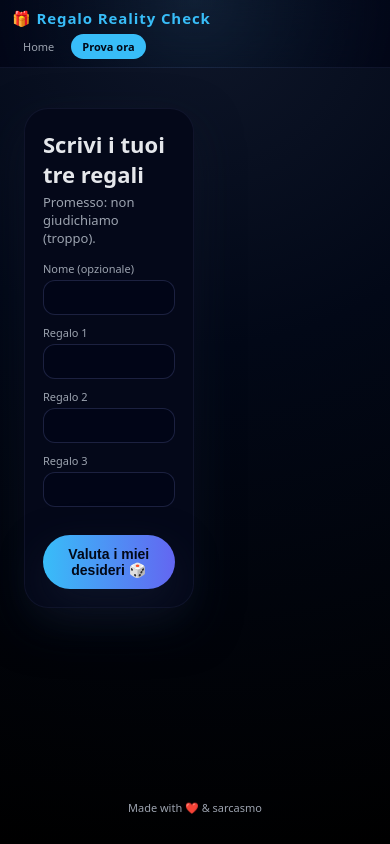
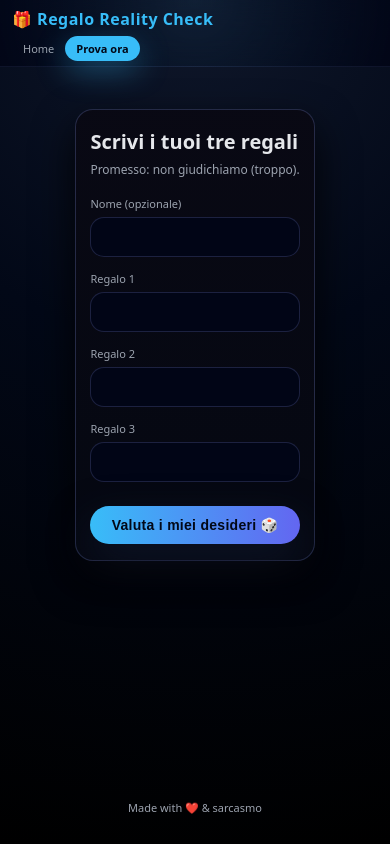
Before and after one commit to ManuelSpoladore/regalorealitycheck, a React (Vite) app: page /play in a window 390 px wide. Built offline with nearby package versions, Linux system fonts and the light colour scheme.

Commit message:
sistemato

```diff
--- a/src/App.css
+++ b/src/App.css
@@ -25,6 +25,8 @@ body {
   color: var(--text);
   min-height: 100vh;
 }
+
+/* ================== BASE LAYOUT ================== */
 
 .app {
   min-height: 100vh;
@@ -79,8 +81,8 @@ body {
 
 .main {
   flex: 1;
-  padding: 40px 24px 32px;
-  max-width: 1080px;
+  padding: 60px 24px 48px;
+  max-width: 1180px;
   margin: 0 auto;
 }
 
@@ -91,7 +93,7 @@ body {
   color: var(--muted);
 }
 
-/* Home */
+/* ================== HERO SECTION ================== */
 
 .hero {
   display: grid;
@@ -121,7 +123,7 @@ body {
   align-items: center;
   justify-content: center;
   margin-top: 18px;
-  padding: 11px 22px;
+  padding: 12px 26px;
   border-radius: 999px;
   background: linear-gradient(to right, var(--accent), #6366f1);
   color: #020817;
@@ -129,7 +131,7 @@ body {
   border: none;
   cursor: pointer;
   text-decoration: none;
-  font-size: 14px;
+  font-size: 15px;
   box-shadow: 0 16px 40px rgba(15, 23, 42, 0.8);
   transition: var(--transition);
 }
@@ -171,77 +173,85 @@ body {
   font-size: 11px;
 }
 
-/* Form & Results */
+/* ================== FORM & RESULTS ================== */
 
 .form-section {
   display: grid;
-  grid-template-columns: 1.6fr 1.4fr;
-  gap: 24px;
+  grid-template-columns: 1.8fr 1.2fr;
+  gap: 36px;
   align-items: flex-start;
 }
 
 .form-card,
 .results-card {
-  background: rgba(5, 9, 26, 0.98);
+  background: radial-gradient(circle at top, rgba(56, 189, 248, 0.06), #050816);
   border-radius: var(--radius-xl);
-  padding: 20px 18px 18px;
-  border: var(--border-subtle);
-  box-shadow: var(--shadow-soft);
+  padding: 28px 26px 24px;
+  border: 1px solid rgba(148, 163, 253, 0.22);
+  box-shadow: 0 25px 60px rgba(0, 0, 0, 0.7);
 }
 
 .form-card h2 {
-  margin: 0 0 4px;
-  font-size: 22px;
+  margin: 0 0 6px;
+  font-size: 24px;
 }
 
 .subtitle {
-  margin: 0 0 14px;
+  margin: 0 0 18px;
   color: var(--muted);
-  font-size: 13px;
+  font-size: 14px;
 }
 
 .gift-form {
   display: grid;
-  gap: 10px;
+  gap: 14px;
 }
 
 .field label {
-  font-size: 11px;
+  font-size: 12px;
   color: var(--muted);
   display: block;
-  margin-bottom: 4px;
+  margin-bottom: 6px;
 }
 
 .field input {
   width: 100%;
-  padding: 9px 11px;
-  border-radius: 12px;
+  padding: 13px 14px;
+  border-radius: 14px;
   border: 1px solid rgba(148, 163, 253, 0.18);
   background: rgba(2, 6, 23, 0.96);
   color: var(--text);
-  font-size: 13px;
+  font-size: 15px;
   outline: none;
   transition: var(--transition);
 }
 
 .field input:focus {
   border-color: var(--accent);
-  box-shadow: 0 0 0 1px rgba(56, 189, 248, 0.25);
+  box-shadow: 0 0 0 2px rgba(56, 189, 248, 0.25);
+}
+
+.gift-form .cta-button {
+  width: 100%;
+  margin-top: 14px;
+  padding: 13px 24px;
+  font-size: 15px;
+  letter-spacing: 0.02em;
 }
 
 .alert.error {
-  margin-top: 4px;
-  padding: 8px 10px;
+  margin-top: 6px;
+  padding: 9px 10px;
   border-radius: 10px;
-  font-size: 11px;
+  font-size: 12px;
   background: rgba(239, 68, 68, 0.08);
   border: 1px solid rgba(239, 68, 68, 0.35);
   color: #fecaca;
 }
 
 .results-card h3 {
-  margin: 0 0 10px;
-  font-size: 16px;
+  margin: 0 0 12px;
+  font-size: 17px;
 }
 
 .results-list {
@@ -249,28 +259,28 @@ body {
   padding: 0;
   margin: 0;
   display: grid;
-  gap: 8px;
+  gap: 10px;
 }
 
 .result-item {
-  padding: 10px 10px 9px;
-  border-radius: 14px;
+  padding: 12px 12px 10px;
+  border-radius: 16px;
   background: radial-gradient(circle at top left, var(--accent-soft), rgba(5, 9, 26, 0.98));
   border: 1px solid rgba(148, 163, 253, 0.18);
 }
 
 .gift-label {
   font-weight: 600;
-  font-size: 13px;
+  font-size: 14px;
 }
 
 .gift-message {
-  font-size: 11px;
+  font-size: 12px;
   color: var(--muted);
   margin-top: 2px;
 }
 
-/* Responsive */
+/* ================== RESPONSIVE ================== */
 
 @media (max-width: 840px) {
   .hero,
@@ -279,10 +289,105 @@ body {
   }
 
   .main {
-    padding: 24px 16px 24px;
+    padding: 24px 14px 24px;
   }
 
   .nav {
-    padding: 10px 16px;
+    padding: 10px 14px;
+  }
+
+  .form-section {
+    gap: 18px;
+    margin-top: 18px;
+  }
+
+  .form-card,
+  .results-card {
+    max-width: 480px;
+    margin: 0 auto;
   }
 }
+
+@media (max-width: 600px) {
+  /* Navbar compatta */
+  .nav {
+    padding: 8px 12px;
+    flex-direction: column;
+    align-items: flex-start;
+    gap: 6px;
+  }
+
+  .logo {
+    font-size: 16px;
+  }
+
+  .nav-link {
+    margin-left: 0;
+    padding: 4px 10px;
+    font-size: 11px;
+  }
+
+  /* Hero */
+  .hero {
+    gap: 16px;
+  }
+
+  .hero-content h1 {
+    font-size: 26px;
+  }
+
+  .hero-content p {
+    font-size: 13px;
+    max-width: 100%;
+  }
+
+  /* Form più grande e leggibile */
+  .form-card,
+  .results-card {
+    padding: 18px 14px 16px;
+    border-radius: 18px;
+    box-shadow: 0 18px 40px rgba(0, 0, 0, 0.85);
+    background: linear-gradient(to bottom, rgba(9, 9, 20, 0.98), rgba(5, 8, 18, 0.98));
+  }
+
+  .form-card h2 {
+    font-size: 20px;
+  }
+
+  .subtitle {
+    font-size: 12px;
+  }
+
+  .field label {
+    font-size: 11px;
+  }
+
+  .field input {
+    padding: 11px 12px;
+    font-size: 14px;
+    border-radius: 14px;
+  }
+
+  .gift-form .cta-button {
+    width: 100%;
+    margin-top: 10px;
+    padding: 11px 18px;
+    font-size: 14px;
+  }
+
+  .results-card h3 {
+    font-size: 14px;
+  }
+
+  .result-item {
+    padding: 9px 9px 8px;
+  }
+
+  .gift-label {
+    font-size: 12px;
+  }
+
+  .gift-message {
+    font-size: 10px;
+  }
+}
--- a/src/index.css
+++ b/src/index.css
@@ -25,6 +25,8 @@ body {
   color: var(--text);
   min-height: 100vh;
 }
+
+/* ================== BASE LAYOUT ================== */
 
 .app {
   min-height: 100vh;
@@ -79,8 +81,8 @@ body {
 
 .main {
   flex: 1;
-  padding: 40px 24px 32px;
-  max-width: 1080px;
+  padding: 60px 24px 48px;
+  max-width: 1180px;
   margin: 0 auto;
 }
 
@@ -91,7 +93,7 @@ body {
   color: var(--muted);
 }
 
-/* Home */
+/* ================== HERO SECTION ================== */
 
 .hero {
   display: grid;
@@ -121,7 +123,7 @@ body {
   align-items: center;
   justify-content: center;
   margin-top: 18px;
-  padding: 11px 22px;
+  padding: 12px 26px;
   border-radius: 999px;
   background: linear-gradient(to right, var(--accent), #6366f1);
   color: #020817;
@@ -129,7 +131,7 @@ body {
   border: none;
   cursor: pointer;
   text-decoration: none;
-  font-size: 14px;
+  font-size: 15px;
   box-shadow: 0 16px 40px rgba(15, 23, 42, 0.8);
   transition: var(--transition);
 }
@@ -171,77 +173,85 @@ body {
   font-size: 11px;
 }
 
-/* Form & Results */
+/* ================== FORM & RESULTS ================== */
 
 .form-section {
   display: grid;
-  grid-template-columns: 1.6fr 1.4fr;
-  gap: 24px;
+  grid-template-columns: 1.8fr 1.2fr;
+  gap: 36px;
   align-items: flex-start;
 }
 
 .form-card,
 .results-card {
-  background: rgba(5, 9, 26, 0.98);
+  background: radial-gradient(circle at top, rgba(56, 189, 248, 0.06), #050816);
   border-radius: var(--radius-xl);
-  padding: 20px 18px 18px;
-  border: var(--border-subtle);
-  box-shadow: var(--shadow-soft);
+  padding: 28px 26px 24px;
+  border: 1px solid rgba(148, 163, 253, 0.22);
+  box-shadow: 0 25px 60px rgba(0, 0, 0, 0.7);
 }
 
 .form-card h2 {
-  margin: 0 0 4px;
-  font-size: 22px;
+  margin: 0 0 6px;
+  font-size: 24px;
 }
 
 .subtitle {
-  margin: 0 0 14px;
+  margin: 0 0 18px;
   color: var(--muted);
-  font-size: 13px;
+  font-size: 14px;
 }
 
 .gift-form {
   display: grid;
-  gap: 10px;
+  gap: 14px;
 }
 
 .field label {
-  font-size: 11px;
+  font-size: 12px;
   color: var(--muted);
   display: block;
-  margin-bottom: 4px;
+  margin-bottom: 6px;
 }
 
 .field input {
   width: 100%;
-  padding: 9px 11px;
-  border-radius: 12px;
+  padding: 13px 14px;
+  border-radius: 14px;
   border: 1px solid rgba(148, 163, 253, 0.18);
   background: rgba(2, 6, 23, 0.96);
   color: var(--text);
-  font-size: 13px;
+  font-size: 15px;
   outline: none;
   transition: var(--transition);
 }
 
 .field input:focus {
   border-color: var(--accent);
-  box-shadow: 0 0 0 1px rgba(56, 189, 248, 0.25);
+  box-shadow: 0 0 0 2px rgba(56, 189, 248, 0.25);
+}
+
+.gift-form .cta-button {
+  width: 100%;
+  margin-top: 14px;
+  padding: 13px 24px;
+  font-size: 15px;
+  letter-spacing: 0.02em;
 }
 
 .alert.error {
-  margin-top: 4px;
-  padding: 8px 10px;
+  margin-top: 6px;
+  padding: 9px 10px;
   border-radius: 10px;
-  font-size: 11px;
+  font-size: 12px;
   background: rgba(239, 68, 68, 0.08);
   border: 1px solid rgba(239, 68, 68, 0.35);
   color: #fecaca;
 }
 
 .results-card h3 {
-  margin: 0 0 10px;
-  font-size: 16px;
+  margin: 0 0 12px;
+  font-size: 17px;
 }
 
 .results-list {
@@ -249,47 +259,57 @@ body {
   padding: 0;
   margin: 0;
   display: grid;
-  gap: 8px;
+  gap: 10px;
 }
 
 .result-item {
-  padding: 10px 10px 9px;
-  border-radius: 14px;
+  padding: 12px 12px 10px;
+  border-radius: 16px;
   background: radial-gradient(circle at top left, var(--accent-soft), rgba(5, 9, 26, 0.98));
   border: 1px solid rgba(148, 163, 253, 0.18);
 }
 
 .gift-label {
   font-weight: 600;
-  font-size: 13px;
+  font-size: 14px;
 }
 
 .gift-message {
-  font-size: 11px;
+  font-size: 12px;
   color: var(--muted);
   margin-top: 2px;
 }
 
-/* Mobile nav tuning */
+/* ================== RESPONSIVE ================== */
 
-@media (max-width: 768px) {
-  .nav {
-    padding: 8px 16px;
+@media (max-width: 840px) {
+  .hero,
+  .form-section {
+    grid-template-columns: 1fr;
   }
 
-  .logo {
-    font-size: 16px;
-    letter-spacing: 0.06em;
+  .main {
+    padding: 24px 14px 24px;
   }
 
-  .nav-link {
-    margin-left: 10px;
-    padding: 5px 12px;
-    font-size: 12px;
+  .nav {
+    padding: 10px 14px;
+  }
+
+  .form-section {
+    gap: 18px;
+    margin-top: 18px;
+  }
+
+  .form-card,
+  .results-card {
+    max-width: 480px;
+    margin: 0 auto;
   }
 }
 
-@media (max-width: 520px) {
+@media (max-width: 600px) {
+  /* Navbar compatta */
   .nav {
     padding: 8px 12px;
     flex-direction: column;
@@ -298,12 +318,7 @@ body {
   }
 
   .logo {
-    font-size: 15px;
-  }
-
-  .nav nav {
-    display: flex;
-    gap: 6px;
+    font-size: 16px;
   }
 
   .nav-link {
@@ -312,8 +327,67 @@ body {
     font-size: 11px;
   }
 
-  .nav-link.primary {
-    font-weight: 600;
-    box-shadow: none;
+  /* Hero */
+  .hero {
+    gap: 16px;
+  }
+
+  .hero-content h1 {
+    font-size: 26px;
+  }
+
+  .hero-content p {
+    font-size: 13px;
+    max-width: 100%;
+  }
+
+  /* Form più grande e leggibile */
+  .form-card,
+  .results-card {
+    padding: 18px 14px 16px;
+    border-radius: 18px;
+    box-shadow: 0 18px 40px rgba(0, 0, 0, 0.85);
+    background: linear-gradient(to bottom, rgba(9, 9, 20, 0.98), rgba(5, 8, 18, 0.98));
+  }
+
+  .form-card h2 {
+    font-size: 20px;
+  }
+
+  .subtitle {
+    font-size: 12px;
+  }
+
+  .field label {
+    font-size: 11px;
+  }
+
+  .field input {
+    padding: 11px 12px;
+    font-size: 14px;
+    border-radius: 14px;
+  }
+
+  .gift-form .cta-button {
+    width: 100%;
+    margin-top: 10px;
+    padding: 11px 18px;
+    font-size: 14px;
+  }
+
+  .results-card h3 {
+    font-size: 14px;
+  }
+
+  .result-item {
+    padding: 9px 9px 8px;
+  }
+
+  .gift-label {
+    font-size: 12px;
+  }
+
+  .gift-message {
+    font-size: 10px;
   }
 }
```
